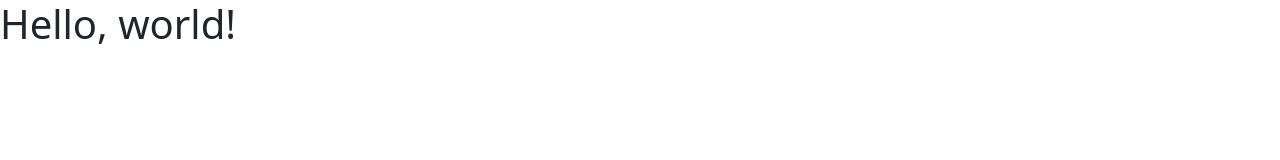
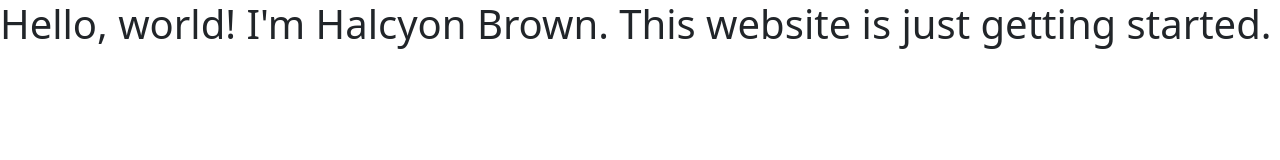
Before and after one commit to HalcyonBrown/HalcyonBrown.github.io, a plain HTML site: page index.html in a window 1280 px wide. Drawn offline with nearby package versions, Linux system fonts and the light colour scheme.

Commit message:
first message

```diff
--- a/index.html
+++ b/index.html
@@ -8,10 +8,10 @@
     <!-- Bootstrap CSS -->
     <link href="https://cdn.jsdelivr.net/npm/bootstrap@5.1.3/dist/css/bootstrap.min.css" rel="stylesheet" integrity="sha384-1BmE4kWBq78iYhFldvKuhfTAU6auU8tT94WrHftjDbrCEXSU1oBoqyl2QvZ6jIW3" crossorigin="anonymous">
 
-    <title>Hello, world!</title>
+    <title>Halcyon Brown</title>
   </head>
   <body>
-    <h1>Hello, world!</h1>
+    <h1>Hello, world! I'm Halcyon Brown. This website is just getting started.</h1>
 
     <!-- Optional JavaScript; choose one of the two! -->
 
```
